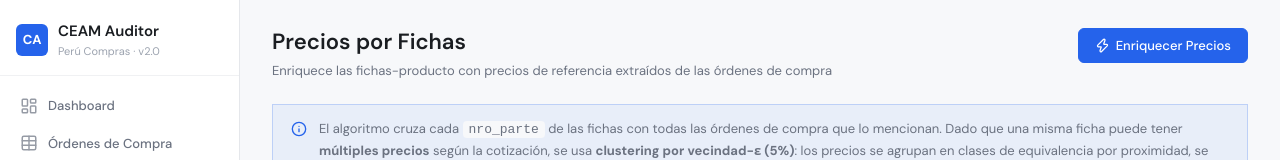
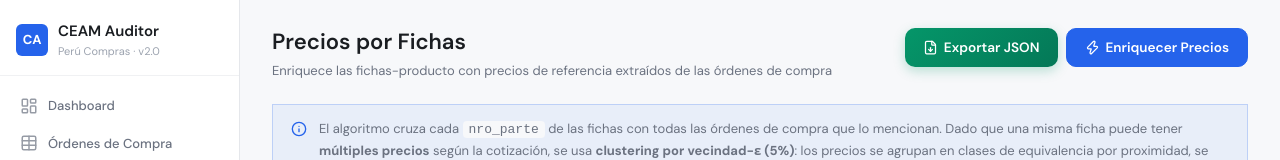
Before and after one commit to Johann3421/CEAM_AUDITOR_2.0, a React (Vite) app in the folder frontend/: page /precios-fichas in a window 1280 px wide. Shown: the top 160 px of the page. Built offline with nearby package versions, Linux system fonts and the light colour scheme; no server answers.

Commit message:
feat: add Exportar JSON button to precios-fichas page using the /export-json API

```diff
--- a/frontend/src/pages/PreciosFichas.jsx
+++ b/frontend/src/pages/PreciosFichas.jsx
@@ -4,7 +4,7 @@ import { preciosFichasApi, fichasProductoApi } from '../services/api';
 import {
   DollarSign, Zap, TrendingUp, AlertTriangle, CheckCircle,
   Loader2, RefreshCw, ChevronLeft, ChevronRight, Info, Search,
-  ArrowUp, ArrowDown, ChevronsUpDown, Filter
+  ArrowUp, ArrowDown, ChevronsUpDown, Filter, FileDown
 } from 'lucide-react';
 import HeaderFilter from '../components/HeaderFilter';
 
@@ -48,6 +48,7 @@ const PreciosFichas = () => {
   const [fichas, setFichas]         = useState([]);
   const [loading, setLoading]       = useState(true);
   const [enriching, setEnriching]   = useState(false);
+  const [exporting, setExporting]   = useState(false);
   const [enrichResult, setEnrichResult] = useState(null);
   const [page, setPage]             = useState(0);
   const [soloConPrecio, setSoloConPrecio] = useState(false);
@@ -137,6 +138,38 @@ const PreciosFichas = () => {
     }
   };
 
+  const handleExportJson = async () => {
+    setExporting(true);
+    try {
+      const params = {};
+      if (soloConPrecio) params.con_precio = true;
+      if (currentSearch) params.search = currentSearch;
+      if (filters.marca) params.marca = filters.marca;
+      if (filters.acuerdo_marco) params.acuerdo_marco = filters.acuerdo_marco;
+      if (filters.nro_parte) params.nro_parte = filters.nro_parte;
+      if (filters.precio_min) params.precio_min = filters.precio_min;
+      if (filters.precio_max) params.precio_max = filters.precio_max;
+      if (filters.volatilidad) params.volatilidad = filters.volatilidad;
+
+      const res = await preciosFichasApi.exportJson(params);
+      const jsonString = `data:text/json;charset=utf-8,${encodeURIComponent(
+        JSON.stringify(res.data, null, 2)
+      )}`;
+      const downloadAnchor = document.createElement('a');
+      downloadAnchor.setAttribute('href', jsonString);
+      const slug = [filters.marca, currentSearch].filter(Boolean).map(v => v.slice(0, 18).replace(/\s+/g, '_')).join('_') || 'fichas';
+      downloadAnchor.setAttribute('download', `precios_fichas_${slug}_${new Date().toISOString().slice(0, 10)}.json`);
+      document.body.appendChild(downloadAnchor);
+      downloadAnchor.click();
+      downloadAnchor.remove();
+    } catch (err) {
+      console.error('Export failed', err);
+      alert('❌ Error al exportar JSON');
+    } finally {
+      setExporting(false);
+    }
+  };
+
   const handleSearch = (e) => {
     e.preventDefault();
     setCurrentSearch(searchTerm);
@@ -154,15 +187,52 @@ const PreciosFichas = () => {
           <h1>Precios por Fichas</h1>
           <p>Enriquece las fichas-producto con precios de referencia extraídos de las órdenes de compra</p>
         </div>
+        <div style={{ display: 'flex', gap: 8, flexShrink: 0 }}>
+          <button
+            className="btn"
+            onClick={handleExportJson}
+            disabled={exporting || loading}
+            title="Exportar fichas como archivo JSON respetando filtros"
+            style={{
+              background: exporting
+                ? 'linear-gradient(135deg, #6b7280, #4b5563)'
+                : 'linear-gradient(135deg, #059669, #047857)',
+              color: '#fff',
+              border: 'none',
+              display: 'flex',
+              alignItems: 'center',
+              gap: 6,
+              padding: '10px 18px',
+              borderRadius: 10,
+              fontWeight: 600,
+              fontSize: '0.85rem',
+              cursor: exporting ? 'wait' : 'pointer',
+              boxShadow: '0 4px 12px rgba(5, 150, 105, 0.25)',
+              transition: 'all .2s'
+            }}
+          >
+            <FileDown size={15} />
+            {exporting ? 'Exportando...' : 'Exportar JSON'}
+          </button>
           <button
             className="btn btn-primary"
             onClick={handleEnrich}
             disabled={enriching}
-          style={{ flexShrink: 0 }}
+            style={{
+              display: 'flex',
+              alignItems: 'center',
+              gap: 6,
+              padding: '10px 18px',
+              borderRadius: 10,
+              fontWeight: 600,
+              fontSize: '0.85rem',
+              transition: 'all .2s'
+            }}
           >
             {enriching ? <Loader2 size={15} className="spin" /> : <Zap size={15} />}
             {enriching ? 'Calculando...' : 'Enriquecer Precios'}
           </button>
+        </div>
       </div>
 
       {/* Info banner */}
--- a/frontend/src/services/api.js
+++ b/frontend/src/services/api.js
@@ -48,6 +48,7 @@ export const fichasProductoApi = {
 export const preciosFichasApi = {
   getStats: () => api.get('/fichas/precio-stats'),
   enrich: () => api.post('/fichas/enrich-precios'),
+  exportJson: (params) => api.get('/fichas/export-json', { params }),
 };
 
 export default api;
```
Lines whose indentation alone changed are shown as unchanged.
